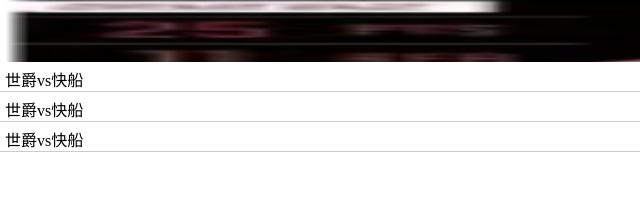
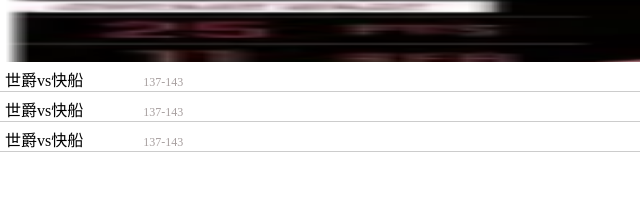
Before and after one commit to luxuan6/4.15zhokao, a plain HTML site: page app/src/index.html in a window 1280 px wide. Shown: the part 189-404 px from the top of the page, 0-640 px from the left. Drawn offline with Linux system fonts and the light colour scheme.

Commit message:
开发2.0

```diff
--- a/app/src/css/index.css
+++ b/app/src/css/index.css
@@ -100,6 +100,14 @@ html {
     border-bottom: 1px solid #ccc;
 }
 
+.p p span {
+    width: 50px;
+    height: 100%;
+    padding-left: 60px;
+    font-size: 12px;
+    color: rgb(168, 160, 160);
+}
+
 .dl {
     width: 100%;
     flex: 1;
--- a/app/src/index.html
+++ b/app/src/index.html
@@ -43,9 +43,9 @@
                 </div>
             </div>
             <div class="p">
-                <p>世爵vs快船</p>
-                <p>世爵vs快船</p>
-                <p>世爵vs快船</p>
+                <p>世爵vs快船<span>137-143</span></p>
+                <p>世爵vs快船<span>137-143</span></p>
+                <p>世爵vs快船<span>137-143</span></p>
             </div>
             <div class="dl">
                 <dl>
```
Also changed, not shown: app/dist/min.css.
